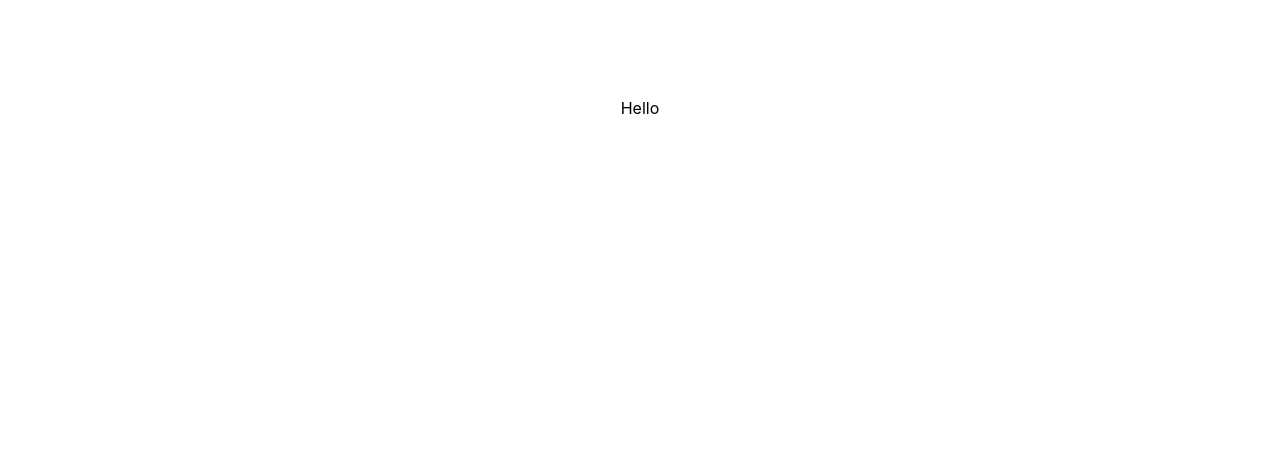
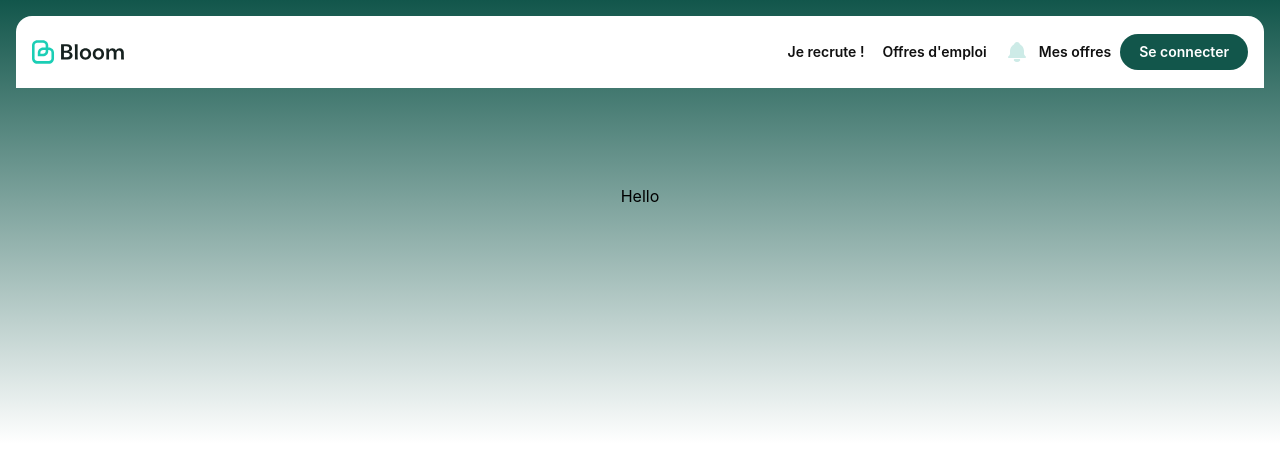
Before and after one commit to alirani/bloom_test_tech, a Next.js app: page / in a window 1280 px wide. Shown: the top 460 px of the page. Built offline with nearby package versions, Linux system fonts and the light colour scheme.

Commit message:
feat : layout + reset & globals css

```diff
--- /dev/null
+++ b/src/app/globals.css
@@ -0,0 +1,3 @@
+body {
+  background: linear-gradient(rgba(18, 86, 75, 1), #FFFFFF 50%);
+}
--- a/src/app/layout.tsx
+++ b/src/app/layout.tsx
@@ -1,11 +1,21 @@
 import type { Metadata } from 'next'
 import { ColorSchemeScript, MantineProvider } from '@mantine/core'
 import '@mantine/core/styles.css'
+import Header from '@/components/Header/Header'
+import './globals.css'
+import '@/styles/reset.scss'
 
 export const metadata: Metadata = {
   title: 'Bloom Technical Test',
   description: 'Generated by create next app'
 }
+
+const navigationItems = [
+  {link: '/', label: 'Je recrute !'},
+  {link: '/', label: "Offres d'emploi"},
+  {link: '/', label: 'Mes offres', icon: true},
+  {link: '/', label: 'Se connecter', button: true}
+]
 
 export default function RootLayout({
   children
@@ -18,7 +28,10 @@
         <ColorSchemeScript />
       </head>
       <body>
-        <MantineProvider>{children}</MantineProvider>
+        <MantineProvider>
+          <Header navItems={navigationItems}/>
+          {children}
+        </MantineProvider>
       </body>
     </html>
   )
--- a/src/app/page.module.css
+++ b/src/app/page.module.css
@@ -4,5 +4,6 @@
   justify-content: space-between;
   align-items: center;
   padding: 6rem;
+  margin: 0 1rem;
   min-height: 100vh;
 }
--- /dev/null
+++ b/src/styles/reset.scss
@@ -0,0 +1,109 @@
+/***
+    The new CSS reset - version 1.11.2 (last updated 15.11.2023)
+    GitHub page: https://github.com/elad2412/the-new-css-reset
+***/
+
+/*
+    Remove all the styles of the "User-Agent-Stylesheet", except for the 'display' property
+    - The "symbol *" part is to solve Firefox SVG sprite bug
+    - The "html" element is excluded, otherwise a bug in Chrome breaks the CSS hyphens property (https://github.com/elad2412/the-new-css-reset/issues/36)
+ */
+ *:where(:not(html, iframe, canvas, img, svg, video, audio):not(svg *, symbol *)) {
+    all: unset;
+    display: revert;
+}
+
+/* Preferred box-sizing value */
+*,
+*::before,
+*::after {
+    box-sizing: border-box;
+}
+
+/* Fix mobile Safari increase font-size on landscape mode */
+html {
+    -moz-text-size-adjust: none;
+    -webkit-text-size-adjust: none;
+    text-size-adjust: none;
+}
+
+/* Reapply the pointer cursor for anchor tags */
+a, button {
+    cursor: revert;
+}
+
+/* Remove list styles (bullets/numbers) */
+ol, ul, menu, summary {
+    list-style: none;
+}
+
+/* For images to not be able to exceed their container */
+img {
+    max-inline-size: 100%;
+    max-block-size: 100%;
+}
+
+/* removes spacing between cells in tables */
+table {
+    border-collapse: collapse;
+}
+
+/* Safari - solving issue when using user-select:none on the <body> text input doesn't working */
+input, textarea {
+    -webkit-user-select: auto;
+}
+
+/* revert the 'white-space' property for textarea elements on Safari */
+textarea {
+    white-space: revert;
+}
+
+/* minimum style to allow to style meter element */
+meter {
+    -webkit-appearance: revert;
+    appearance: revert;
+}
+
+/* preformatted text - use only for this feature */
+:where(pre) {
+    all: revert;
+    box-sizing: border-box;
+}
+
+/* reset default text opacity of input placeholder */
+::placeholder {
+    color: unset;
+}
+
+/* fix the feature of 'hidden' attribute.
+   display:revert; revert to element instead of attribute */
+:where([hidden]) {
+    display: none;
+}
+
+/* revert for bug in Chromium browsers
+   - fix for the content editable attribute will work properly.
+   - webkit-user-select: auto; added for Safari in case of using user-select:none on wrapper element*/
+:where([contenteditable]:not([contenteditable="false"])) {
+    -moz-user-modify: read-write;
+    -webkit-user-modify: read-write;
+    overflow-wrap: break-word;
+    -webkit-line-break: after-white-space;
+    -webkit-user-select: auto;
+}
+
+/* apply back the draggable feature - exist only in Chromium and Safari */
+:where([draggable="true"]) {
+    -webkit-user-drag: element;
+}
+
+/* Revert Modal native behavior */
+:where(dialog:modal) {
+    all: revert;
+    box-sizing: border-box;
+}
+
+/* Remove details summary webkit styles */
+::-webkit-details-marker {
+    display: none;
+}
```
